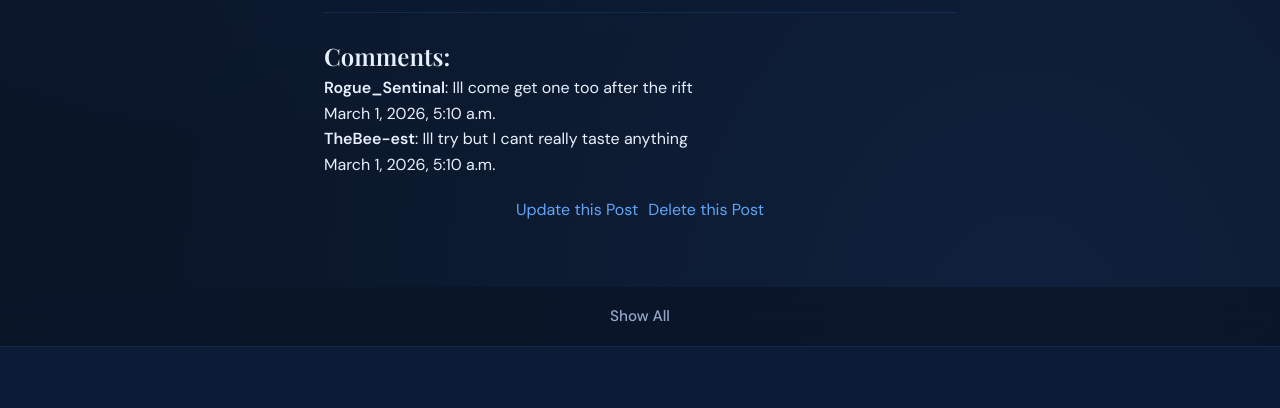
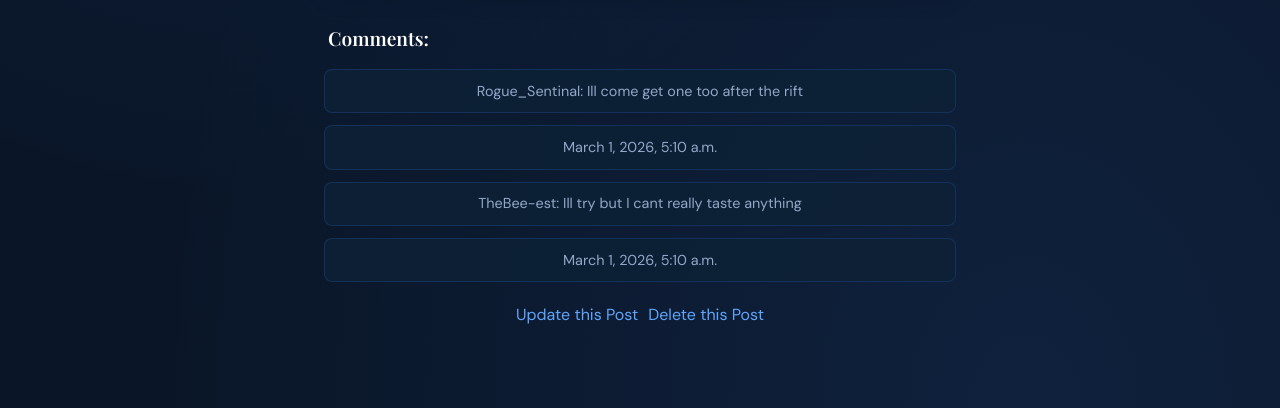
Before and after one commit to wellijo18/cs412, a Django app: page /mini_insta/post/1 in a window 1280 px wide. Shown: the part 928-1336 px from the top of the page. Before the commit the page ends 1275 px from the top, so only its background shows below. Run offline with Django 4.2, Linux system fonts and the light colour scheme; data comes from the database, SQL or seed files in the repository.

Commit message:
finished project

```diff
--- a/mini_insta/templates/mini_insta/create_post_form.html
+++ b/mini_insta/templates/mini_insta/create_post_form.html
@@ -10,7 +10,7 @@
     {{form}}
   </table>
 
-  <!-- upload image(s) -->
+  <!-- upload images -->
   <input type="file" name="images" multiple>
 
   <!-- optin to submit or cancel post creation -->
--- a/mini_insta/templates/mini_insta/search.html
+++ b/mini_insta/templates/mini_insta/search.html
@@ -5,8 +5,9 @@
 <h1>Search</h1>
 
 <main>
+  <!-- for searching  -->
   <form method="GET" action="{% url 'search' profile.pk %}">
-    <input type="text" name="query" placeholder="Search...">
+    <input type="text" name="query" placeholder="Search Here">
     <input type="submit" value="Search">
   </form>
 </main>
--- a/mini_insta/templates/mini_insta/search_results.html
+++ b/mini_insta/templates/mini_insta/search_results.html
@@ -3,7 +3,7 @@
 
 {% block content %}
 <h1>Search Results for "{{ query }}"</h1>
-
+  <!-- for displaying search results -->
 <main>
 
   <h2>Profiles:</h2>
--- a/mini_insta/templates/mini_insta/show_followers.html
+++ b/mini_insta/templates/mini_insta/show_followers.html
@@ -3,12 +3,13 @@
 
 {% block content %}
 <h1>Followers of {{ profile.username }}</h1>
+  <!-- loop to show all followers -->
 
 <main>
   {% for follower in profile.get_followers %}
     <p><a href="{% url 'profile' follower.pk %}">{{ follower.username }}</a></p>
   {% empty %}
-    <p>No followers yet.</p>
+    <p>No followers</p>
   {% endfor %}
 </main>
 {% endblock %}
--- a/mini_insta/templates/mini_insta/show_following.html
+++ b/mini_insta/templates/mini_insta/show_following.html
@@ -3,12 +3,12 @@
 
 {% block content %}
 <h1>{{ profile.username }} is following</h1>
-
+  <!-- loop to show all following -->
 <main>
   {% for following in profile.get_following %}
     <p><a href="{% url 'profile' following.pk %}">{{ following.username }}</a></p>
   {% empty %}
-    <p>Not following anyone yet.</p>
+    <p>Follows no one</p>
   {% endfor %}
 </main>
 {% endblock %}
--- a/mini_insta/templates/mini_insta/show_post.html
+++ b/mini_insta/templates/mini_insta/show_post.html
@@ -7,6 +7,7 @@
 <main class="single-post-container">
 
   <article>
+    <!-- Show da post info -->
     <div>
       <p>{{ post.get_likes.count }} Likes</p>
       <h2>{{ post.caption }}</h2>
@@ -16,7 +17,7 @@
 
   <hr>
 
-  <!-- Display photos for this post -->
+  <!-- show photos for this post -->
   {% for photo in post.get_all_photos %}
     <img src="{{ photo.get_image_url }}" alt="">
   {% empty %}
@@ -25,15 +26,15 @@
 
   <hr>
 
-  <!-- Display comments for this post -->
+  <!-- show comments for this post -->
   <h2>Comments:</h2>
   {% for comment in post.get_all_comments %}
-    <p><strong>{{ comment.profile.username }}</strong>: {{ comment.text }}</p>
+    <p>{{ comment.profile.username }}: {{ comment.text }}</p>
     <p>{{ comment.timestamp }}</p>
   {% empty %}
     <p>No comments yet.</p>
   {% endfor %}
-
+  <!-- optons to make changes to post -->
   <div style="display: flex; gap: 10px; justify-content: center; margin-top: 20px;">
     <a href="{% url 'update_post' post.pk %}">Update this Post</a>
     <a href="{% url 'delete_post' post.pk %}">Delete this Post</a>
--- a/mini_insta/templates/mini_insta/show_profile.html
+++ b/mini_insta/templates/mini_insta/show_profile.html
@@ -19,6 +19,7 @@
       </p>
       <p>{{ profile.bio_text }}</p>
       <p>Joined on {{ profile.join_date }}</p>
+      <!-- get new made models info like follwers, following and num posts now dynamic -->
       <p><a href="{% url 'show_followers' profile.pk %}">{{ profile.get_num_followers }} Followers</a></p>
       <p><a href="{% url 'show_following' profile.pk %}">{{ profile.get_num_following }} Following</a></p>
       <p>{{ profile.get_num_posts }} Posts</p>
--- a/mini_insta/templates/mini_insta/update_post_form.html
+++ b/mini_insta/templates/mini_insta/update_post_form.html
@@ -7,7 +7,7 @@
 
 <form method="POST">
   {% csrf_token %}
-
+  <!-- update/change post info -->
   <table>
     <tr>
       <th>{{ form.caption.label }}</th>
--- a/mini_insta/templates/mini_insta/update_profile_form.html
+++ b/mini_insta/templates/mini_insta/update_profile_form.html
@@ -3,11 +3,11 @@
 <!-- mini_insta/update_profile_form.html -->
 {% block content %}
 
-<h1>Update Profile for {{ object.username }}</h1>
+<h1>Update Profile info for {{ object.username }}</h1>
 
 <form method="POST">
   {% csrf_token %}
-
+  <!-- table to keep code organized with profile information -->
   <table>
     <tr>
       <th>{{ form.username.label }}</th>
--- a/mini_insta/views.py
+++ b/mini_insta/views.py
@@ -40,7 +40,7 @@ class CreatePostView(CreateView):
     '''return the dictionary of context variables'''
     context = super().get_context_data(**kwargs)
 
-    #find and add the post to context data
+    #find and add the post to context
     pk = self.kwargs['pk']
     profile = Profile.objects.get(pk=pk)
     context['profile'] = profile
@@ -56,8 +56,7 @@ class CreatePostView(CreateView):
 
     # get uploaded files
     files = self.request.FILES.getlist('images')
-
-    # create Photo objects
+    # create Photo obj
     for file in files:
         Photo.objects.create(post=self.object, image_file=file)
 
@@ -161,10 +160,15 @@ class SearchView(ListView):
     profile = Profile.objects.get(pk=pk)
     query = self.request.GET.get('query')
     posts = Post.objects.filter(caption__icontains=query)
-    profiles = Profile.objects.filter(username__icontains=query) | Profile.objects.filter(display_name__icontains=query) | Profile.objects.filter(bio_text__icontains=query)
+    all_profiles = Profile.objects.all()
+    matching_profiles = []
+    for p in all_profiles:
+      if query.lower() in p.username.lower() or query.lower() in p.display_name.lower() or query.lower() in p.bio_text.lower():
+        matching_profiles.append(p)
+
     context['profile'] = profile
     context['query'] = query
     context['posts'] = posts
-    context['profiles'] = profiles
+    context['profiles'] = matching_profiles
 
     return context
--- a/static/styles-blog.css
+++ b/static/styles-blog.css
@@ -49,7 +49,7 @@ h1, h2, h3 {
   font-family: 'Playfair Display', serif;
   font-weight: 600;
 }
-nav, header {
+nav, header, footer {
   background: rgba(10, 22, 40, 0.9);
   backdrop-filter: blur(16px);
   -webkit-backdrop-filter: blur(16px);
@@ -63,17 +63,26 @@ nav, header {
   top: 0;
   z-index: 100;
 }
-nav ul, header ul {
+footer {
+  position: fixed;
+  bottom: 0;
+  top: auto;
+  left: 0;
+  right: 0;
+  border-top: 1px solid var(--border);
+  border-bottom: none;
+}
+nav ul, header ul, footer ul {
   list-style: none;
   display: flex;
   align-items: center;
   justify-content: center;
   gap: 0.5rem;
 }
-nav li, header li {
+nav li, header li, footer li {
   display: block;
 }
-nav a, header a {
+nav a, header a, footer a {
   font-weight: 500;
   font-size: 0.95rem;
   color: var(--text-muted);
@@ -81,7 +90,7 @@ nav a, header a {
   border-radius: var(--radius-sm);
   transition: all 0.2s;
 }
-nav a:hover, header a:hover {
+nav a:hover, header a:hover, footer a:hover {
   color: var(--white);
   background: rgba(59, 130, 246, 0.12);
 }
@@ -153,7 +162,7 @@ h1 {
 .single-profile-container {
   max-width: 900px;
   margin: 0 auto;
-  padding: 1rem 1.5rem 4rem;
+  padding: 1rem 1.5rem 5rem;
 }
 .single-profile-container > article {
   background: var(--card-bg);
@@ -272,7 +281,7 @@ h1 {
 .single-post-container {
   max-width: 680px;
   margin: 0 auto;
-  padding: 1rem 1.5rem 4rem;
+  padding: 1rem 1.5rem 5rem;
 }
 .single-post-container article {
   background: var(--card-bg);
@@ -304,6 +313,137 @@ h1 {
   box-shadow: var(--shadow-card);
   border: 1px solid var(--border);
 }
+.single-post-container h2 {
+  font-size: 1.2rem;
+  color: var(--white);
+  margin-bottom: 1rem;
+}
+.single-post-container h4 {
+  font-family: 'Playfair Display', serif;
+  font-size: 1rem;
+  color: var(--blue-glow);
+  margin-bottom: 0.5rem;
+}
+
+/* comments */
+.single-post-container > p,
+.single-post-container article ~ p {
+  font-size: 0.9rem;
+  color: var(--text-muted);
+  padding: 0.6rem 0;
+  border-bottom: 1px solid var(--border);
+}
+.single-post-container strong {
+  color: var(--blue-light);
+}
+
+/* feed page */
+main > article {
+  background: var(--card-bg);
+  border: 1px solid var(--border);
+  border-radius: var(--radius);
+  padding: 1.5rem;
+  max-width: 680px;
+  margin: 0 auto 1.5rem;
+  box-shadow: var(--shadow-card);
+}
+main > article img {
+  border-radius: var(--radius);
+  display: block;
+  margin-bottom: 0.75rem;
+  border: 1px solid var(--border);
+}
+main > article h3 {
+  font-family: 'DM Sans', sans-serif;
+  font-size: 1rem;
+  font-weight: 600;
+  color: var(--white);
+  margin-bottom: 0.3rem;
+}
+main > article h4 {
+  font-family: 'Playfair Display', serif;
+  font-size: 0.95rem;
+  color: var(--blue-glow);
+  margin: 0.75rem 0 0.4rem;
+}
+main > article p {
+  font-size: 0.88rem;
+  color: var(--text-muted);
+  margin-bottom: 0.25rem;
+}
+main > article > img:first-of-type {
+  width: 44px;
+  height: 44px;
+  border-radius: 50%;
+  object-fit: cover;
+  border: 2px solid var(--blue-accent);
+  margin-bottom: 0.5rem;
+}
+main > hr {
+  display: none;
+}
+
+/* followers / following pages */
+main > p {
+  font-size: 0.95rem;
+  color: var(--text-muted);
+  text-align: center;
+  max-width: 680px;
+  margin: 0 auto 0.75rem;
+  padding: 0.75rem 1.5rem;
+  background: var(--card-bg);
+  border: 1px solid var(--border);
+  border-radius: var(--radius-sm);
+}
+
+/* search page */
+main > form {
+  max-width: 560px;
+  margin: 0 auto 2rem;
+  display: flex;
+  gap: 0.75rem;
+  background: none;
+  border: none;
+  box-shadow: none;
+  padding: 0;
+}
+main > form input[type="text"] {
+  flex: 1;
+  background: var(--card-bg);
+  border: 1px solid var(--border);
+  border-radius: var(--radius-sm);
+  color: var(--text-primary);
+  padding: 0.6rem 0.85rem;
+  font-family: 'DM Sans', sans-serif;
+  font-size: 0.9rem;
+  outline: none;
+  transition: border-color 0.2s;
+}
+main > form input[type="text"]:focus {
+  border-color: var(--blue-accent);
+}
+main > form input[type="submit"] {
+  background: var(--blue-accent);
+  color: var(--white);
+  border: none;
+  border-radius: var(--radius-sm);
+  padding: 0.65rem 1.2rem;
+  font-family: 'DM Sans', sans-serif;
+  font-weight: 600;
+  cursor: pointer;
+  transition: background 0.2s;
+}
+main > form input[type="submit"]:hover {
+  background: var(--blue-bright);
+}
+main h2 {
+  font-size: 1.1rem;
+  color: var(--blue-glow);
+  max-width: 680px;
+  margin: 1.5rem auto 0.5rem;
+  padding: 0 0.25rem;
+}
+
 form {
   background: var(--card-bg);
   border: 1px solid var(--border);
@@ -372,6 +512,7 @@ form a:hover {
 }
 main {
   animation: fadeUp 0.4s ease both;
+  padding-bottom: 80px;
 }
 @keyframes fadeUp {
   from { opacity: 0; transform: translateY(16px); }
```
Also changed, not shown: mini_insta/templates/mini_insta/show_feed.html (+8 -7 lines), 1 other file.
